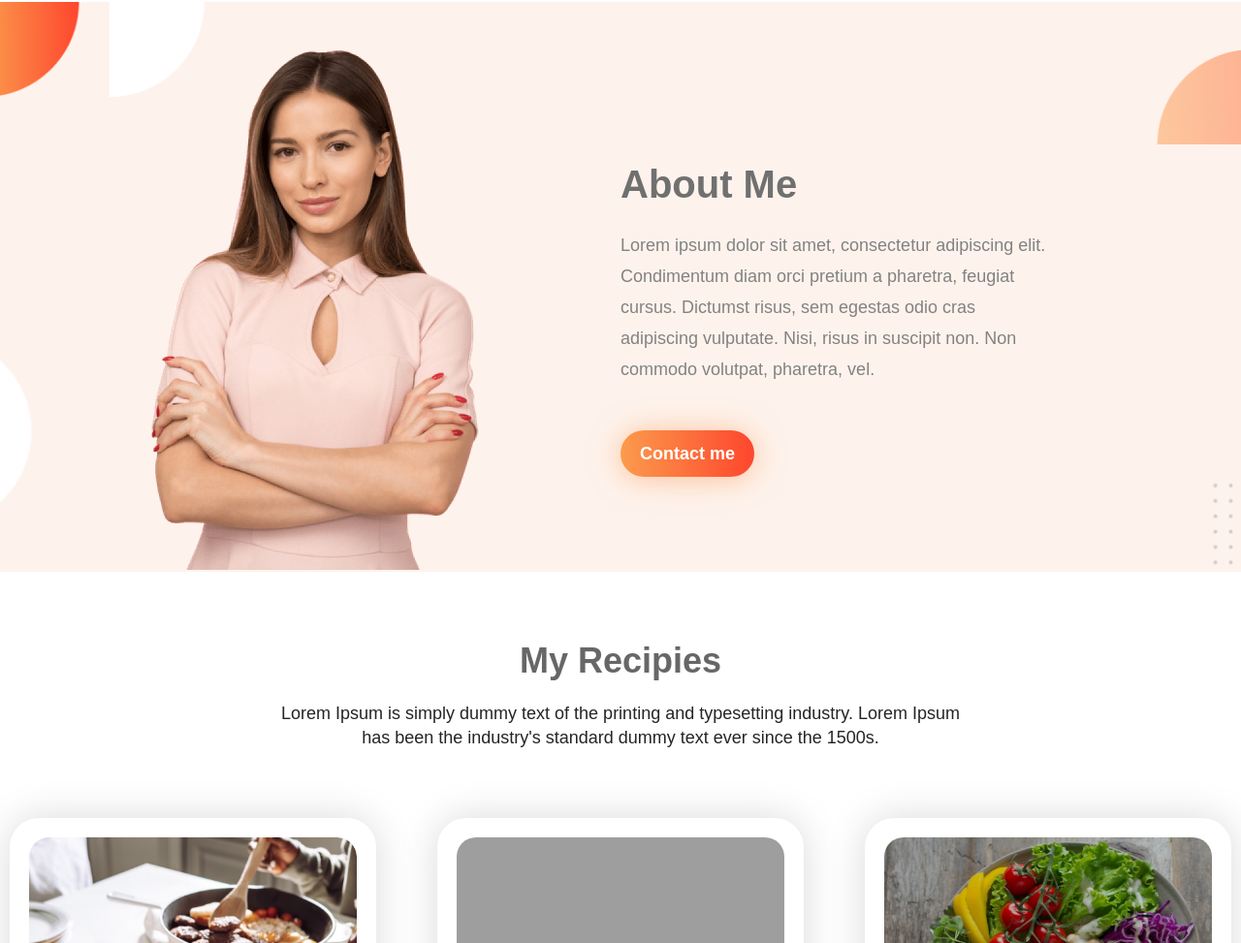
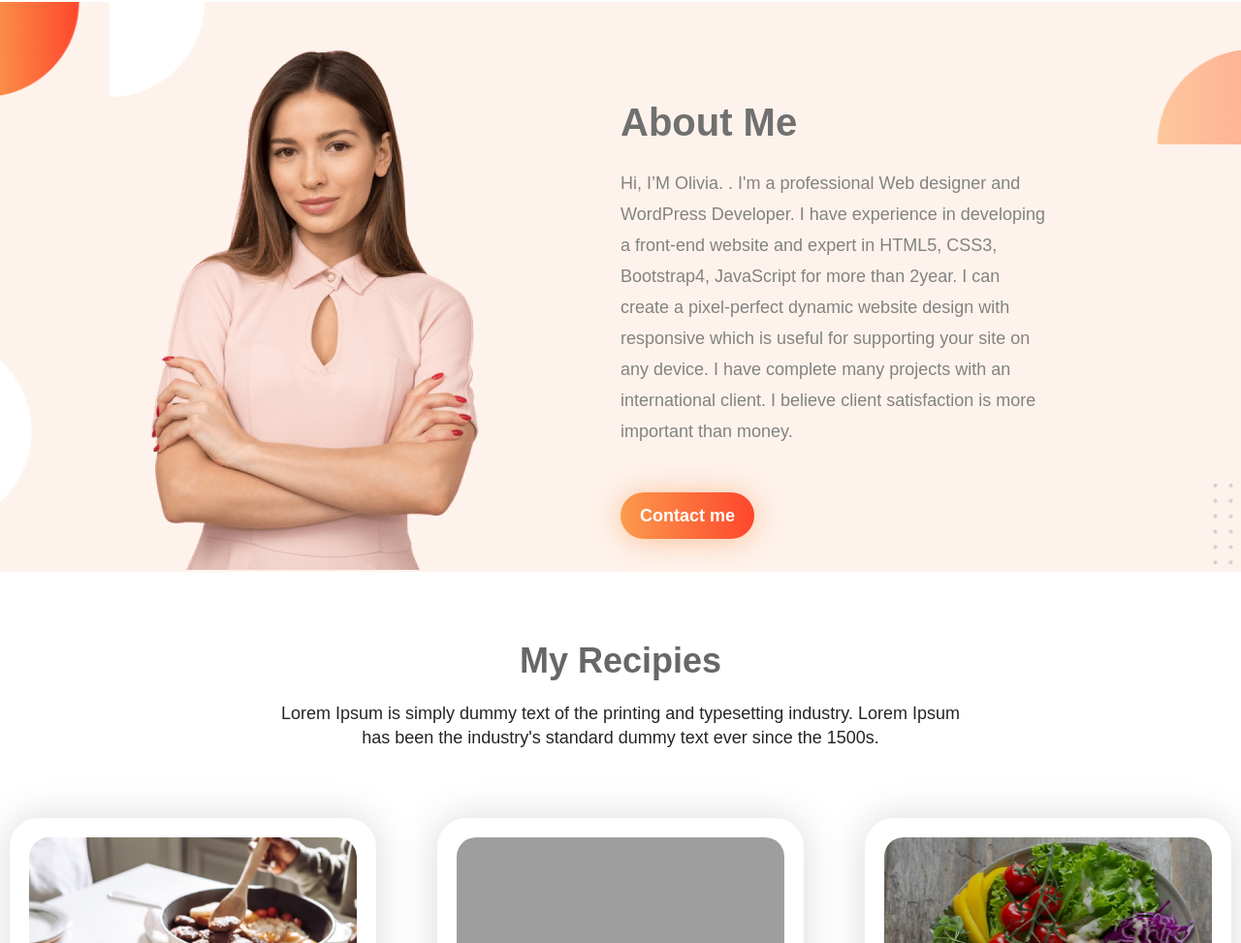
Before and after one commit to mahfuj890/Food-Networks, a plain HTML site: page index.html in a window 1280 px wide. Shown: the part 744-1717 px from the top of the page at 97% size. Drawn offline with Linux system fonts and the light colour scheme; grey boxes are pictures that could not be loaded.

Commit message:
add content

```diff
--- a/index.html
+++ b/index.html
@@ -58,7 +58,7 @@
             </div>
             <div class="about_content">
                 <h3>About Me</h3>
-                <p>Lorem ipsum dolor sit amet, consectetur adipiscing elit. Condimentum diam orci pretium a pharetra, feugiat cursus. Dictumst risus, sem egestas odio cras adipiscing vulputate. Nisi, risus in suscipit non. Non commodo volutpat, pharetra, vel.</p>
+                <p>Hi, I’M Olivia. . I'm a professional Web designer and WordPress Developer. I have experience in developing a front-end website and expert in HTML5, CSS3, Bootstrap4, JavaScript for more than 2year. I can create a pixel-perfect dynamic website design with responsive which is useful for supporting your site on any device. I have complete many projects with an international client. I believe client satisfaction is more important than money.</p>
                 <a href="#">Contact me</a>
             </div>
 
```
